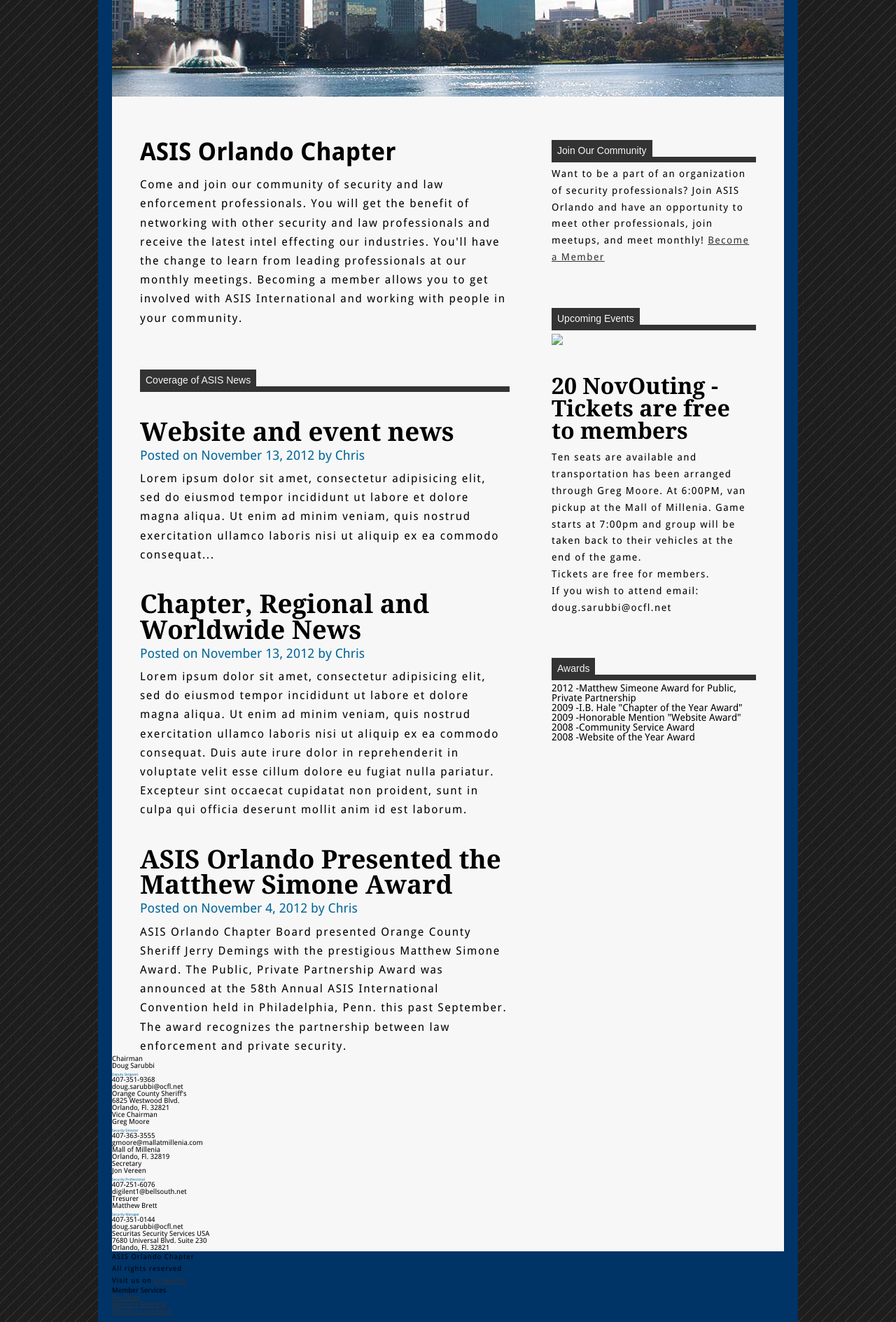
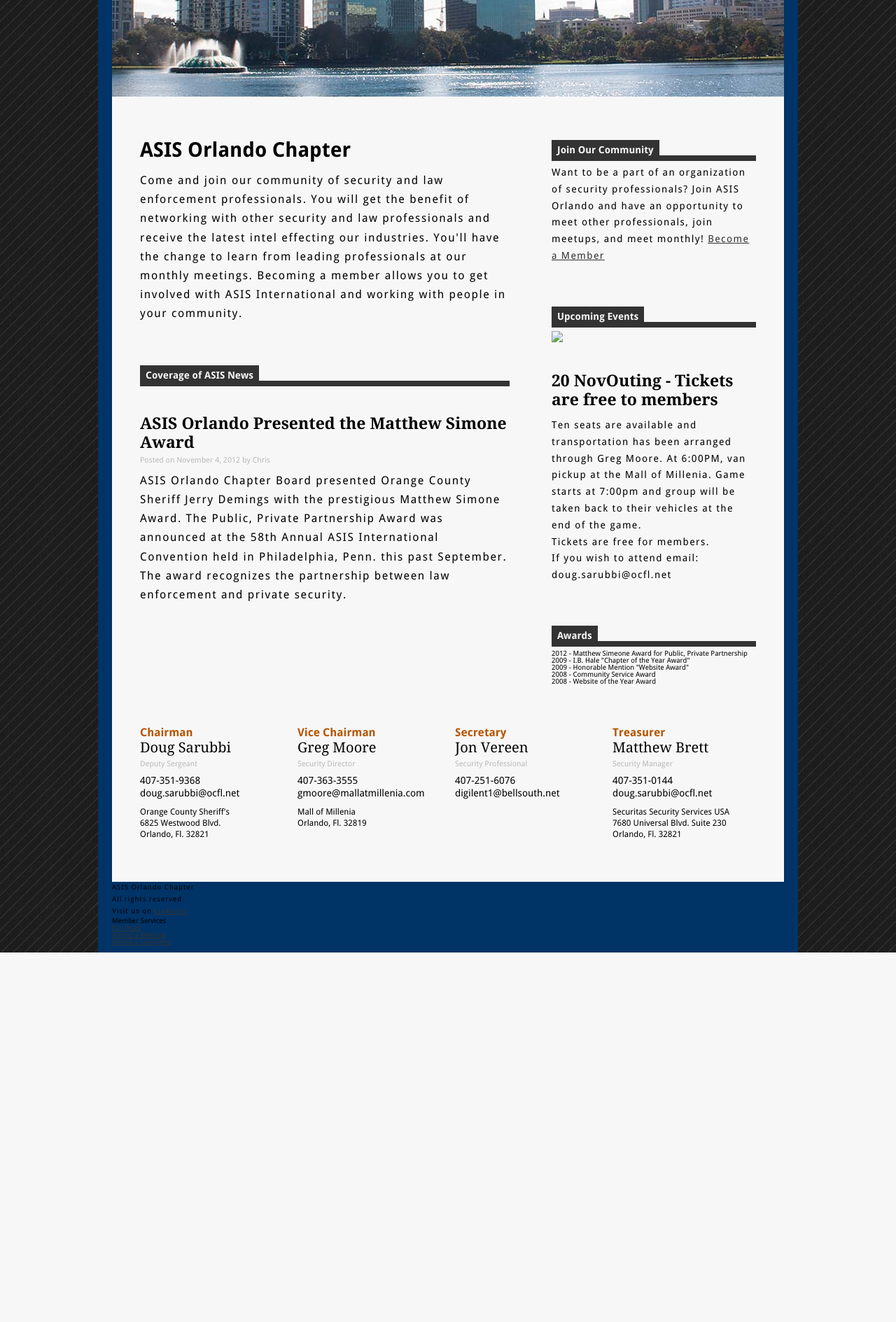
Before and after one commit to bigairali/ASIS_Orlando, a PHP site: page / in a window 1280 px wide. Shown: the part 247-2136 px from the top of the page at 70% size. After the commit the page ends 1608 px from the top, so only its background shows below. Run offline with PHP 8.4, Linux system fonts and the light colour scheme.

Commit message:
Board of Directors styled

```diff
--- a/css/style.css
+++ b/css/style.css
@@ -122,17 +122,15 @@ table {
 
 
 /* Global Styles ============================================================================ */
-html {
-	font-family: 'droid_sansregular';
-	font-size: 10px;
-}
 
 body {
 	background: url("../images/pinstriped_suit.png");
+	font-family: 'droid_sansregular';
+	font-size: 10px;
+
 }
 
 p {
-/* 	font-size: 1.6em; */
 	letter-spacing: 0.1em;
 	line-height: 1.7em;
 }
@@ -169,7 +167,6 @@ a:hover {
 	padding-left: 40px;
 	padding-right: 30px;
 	width: 528px;
-	font-size: 1.6em;
 	float: left;
 }
 
@@ -177,11 +174,17 @@ aside {
 	padding-left: 30px;
 	padding-right: 40px;
 	width: 292px;
-	font-size: 1.4em;
 	float: left;
 }
 
 /* Font Sizing */
+.main_column p {
+	font-size: 1.6em;
+}
+
+aside p {
+	font-size: 1.4em;
+}
 
 
 
@@ -192,7 +195,7 @@ h2, h3 {
 
 	/* Current Page */
 h2 {
-	font-size: 2.2em;
+	font-size: 2.9em;
 	font-family: 'droid_sansbold';
 }
 
@@ -205,19 +208,21 @@ h4 {
 	/* Posted by header */
 .post-author {
 	padding-top: 5px;
-	color: #006699;
+	color: #bababa;
 	font-family: 'droid_sansregular';
-	font-size: 0.5em;
+	font-size: 11px;
+	line-height: 1em;
+	letter-spacing: 0;
 	display: block;
 }
 
 	/* Titled Sections */
 .title-section {
 	padding: 8px;
-	padding-bottom: 2px;
+	padding-bottom: 0;
 	background: #333333;
 	color: #f7f7f7;
-	font-family: sans-serif;
+	font-family: 'droid_sansbold';
 	font-size: 14px;
 	display: inline-block;
 }
@@ -268,10 +273,51 @@ nav a {
 }
 
 
-
-
-
 /* Board of directors Styles ============================================================================ */
 #directors {
-	clear: both;
+	margin-top: 60px;
+	padding: 0 40px 60px;
+	overflow: hidden;
+	letter-spacing: 0;
 }
+
+#directors > ul {
+	margin-left: 20px;
+	width: 205px;
+	float: left;
+
+}
+
+#directors > ul:first-child {
+	margin-left: 0;
+}
+
+.name, .phone_number, .email_address, .work {
+	letter-spacing: 0;
+	line-height: 1.3em;
+	font-size: 1.4em;
+}
+
+.position {
+	color: #B55600;
+	font-family: 'droid_sansbold';
+	font-size: 1.6em;
+}
+
+.name {
+	font-size: 2em;
+	font-family: 'droid_serifregular';
+}
+
+#directors .post-author, .email_address {
+	margin-bottom: 10px;
+}
+
+.work {
+	font-size: 1.2em;
+}
+
+h4 {
+	letter-spacing: 0;
+	line-height: 1.2em;
+}
--- a/index.html
+++ b/index.html
@@ -50,6 +50,7 @@
 
 				<h3><span class="title-section">Coverage of ASIS News</span></h3>
 
+<!--
 				<div>
 					<h4>Website and event news<span class="post-author">Posted on November 13, 2012 by Chris</span></h4>
 					<p>Lorem ipsum dolor sit amet, consectetur adipisicing elit, sed do eiusmod tempor incididunt ut labore et dolore magna aliqua. Ut enim ad minim veniam, quis nostrud exercitation ullamco laboris nisi ut aliquip ex ea commodo consequat...</p>
@@ -59,6 +60,7 @@
 					<h4>Chapter, Regional and Worldwide News<span class="post-author">Posted on November 13, 2012 by Chris</span></h4>
 					<p>Lorem ipsum dolor sit amet, consectetur adipisicing elit, sed do eiusmod tempor incididunt ut labore et dolore magna aliqua. Ut enim ad minim veniam, quis nostrud exercitation ullamco laboris nisi ut aliquip ex ea commodo consequat. Duis aute irure dolor in reprehenderit in voluptate velit esse cillum dolore eu fugiat nulla pariatur. Excepteur sint occaecat cupidatat non proident, sunt in culpa qui officia deserunt mollit anim id est laborum.</p>
 				</div>
+-->
 
 				<div>
 					<h4>ASIS Orlando Presented the Matthew Simone Award<span class="post-author">Posted on November 4, 2012 by Chris</span></h4>
@@ -80,69 +82,65 @@
 
 				<h3><span class="title-section">Awards</span></h3>
 				<ul>
-					<li><span>2012 -</span>Matthew Simeone Award for Public, Private Partnership</li>
-					<li><span>2009 -</span>I.B. Hale "Chapter of the Year Award"</li>
-					<li><span>2009 -</span>Honorable Mention "Website Award"</li>
-					<li><span>2008 -</span>Community Service Award</li>
-					<li><span>2008 -</span>Website of the Year Award</li>
+					<li><span>2012 -</span> Matthew Simeone Award for Public, Private Partnership</li>
+					<li><span>2009 -</span> I.B. Hale "Chapter of the Year Award"</li>
+					<li><span>2009 -</span> Honorable Mention "Website Award"</li>
+					<li><span>2008 -</span> Community Service Award</li>
+					<li><span>2008 -</span> Website of the Year Award</li>
 				</ul>
 			</aside>
 
+			<div class="clear"></div>
+
 			<div id="directors">
-				<div>
 				<ul>
-						<li>Chairman</li>
-						<li>Doug Sarubbi</li>
+					<li class="position">Chairman</li>
+					<li class="name">Doug Sarubbi</li>
 					<li class="post-author">Deputy Sergeant</li>
-						<li>407-351-9368</li>
-						<li>doug.sarubbi@ocfl.net</li>
-						<li>
+					<li class="phone_number">407-351-9368</li>
+					<li class="email_address">doug.sarubbi@ocfl.net</li>
+					<li class="work">
 						<address>Orange County Sheriff's<br />
 						6825 Westwood Blvd.<br />
 						Orlando, Fl. 32821</address>
 					</li>
 				</ul>
-				</div>
 
-				<div>
 				<ul>
-						<li>Vice Chairman</li>
-						<li>Greg Moore</li>
+					<li class="position">Vice Chairman</li>
+					<li class="name">Greg Moore</li>
 					<li class="post-author">Security Director</li>
-						<li>407-363-3555</li>
-						<li>gmoore@mallatmillenia.com</li>
-						<li>
+					<li class="phone_number">407-363-3555</li>
+					<li class="email_address">gmoore@mallatmillenia.com</li>
+					<li class="work">
 						<address>Mall of Millenia<br />
 						Orlando, Fl. 32819</address>
 					</li>
 				</ul>
-				</div>
 
-				<div>
 				<ul>
-						<li>Secretary</li>
-						<li>Jon Vereen</li>
+					<li class="position">Secretary</li>
+					<li class="name">Jon Vereen</li>
 					<li class="post-author">Security Professional</li>
-						<li>407-251-6076</li>
-						<li>digilent1@bellsouth.net</li>
+					<li class="phone_number">407-251-6076</li>
+					<li class="email_address">digilent1@bellsouth.net</li>
 				</ul>
-				</div>
 
-				<div>
 				<ul>
-						<li>Tresurer</li>
-						<li>Matthew Brett</li>
+					<li class="position">Treasurer</li>
+					<li class="name">Matthew Brett</li>
 					<li class="post-author">Security Manager</li>
-						<li>407-351-0144</li>
-						<li>doug.sarubbi@ocfl.net</li>
-						<li>
+					<li class="phone_number">407-351-0144</li>
+					<li class="email_address">doug.sarubbi@ocfl.net</li>
+					<li class="work">
 						<address>Securitas Security Services USA<br />
 						7680 Universal Blvd. Suite 230<br />
 						Orlando, Fl. 32821</address>
 					</li>
 				</ul>
 			</div>
-			</div>
+
+			<div class="clear"></div>
 
 		</section><!-- /main -->
 
```
Also changed, not shown: 1 other file. Lines whose indentation alone changed are shown as unchanged.
